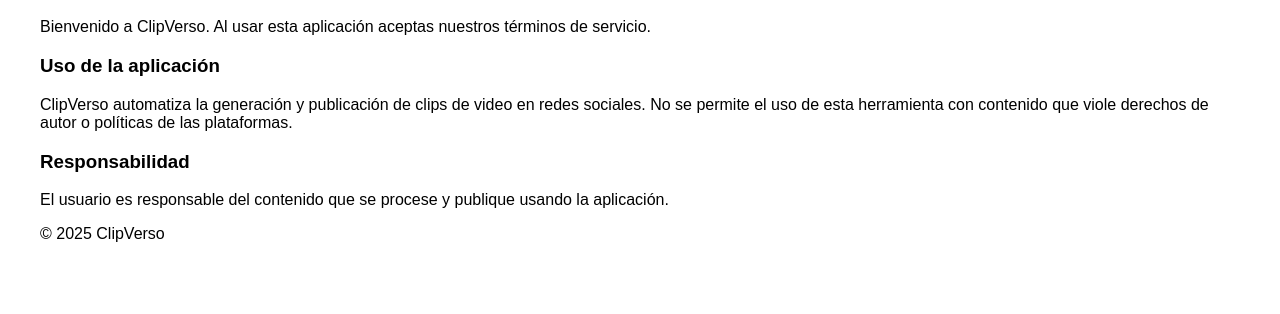
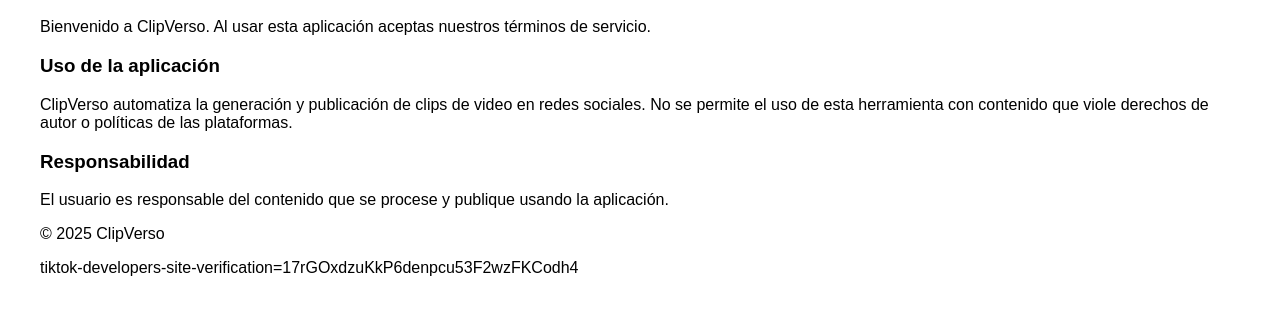
Before and after one commit to RobertRaul/clipverso-policy, a plain HTML site: page terms.html in a window 1280 px wide. Shown: the part 80-394 px from the top of the page. Drawn offline with Linux system fonts and the light colour scheme.

Commit message:
TikDevTerm

```diff
--- a/terms.html
+++ b/terms.html
@@ -13,5 +13,6 @@
   <h3>Responsabilidad</h3>
   <p>El usuario es responsable del contenido que se procese y publique usando la aplicación.</p>
   <p>© 2025 ClipVerso</p>
+  <p>tiktok-developers-site-verification=17rGOxdzuKkP6denpcu53F2wzFKCodh4</p>
 </body>
 </html>
```
